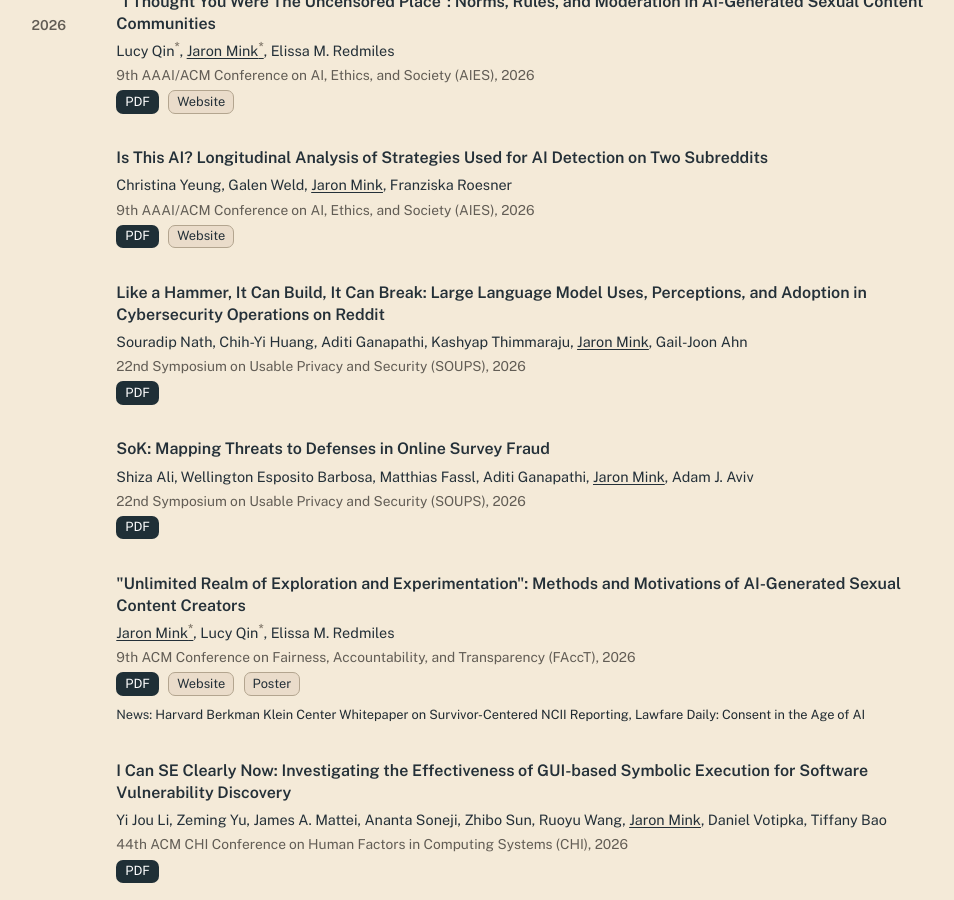
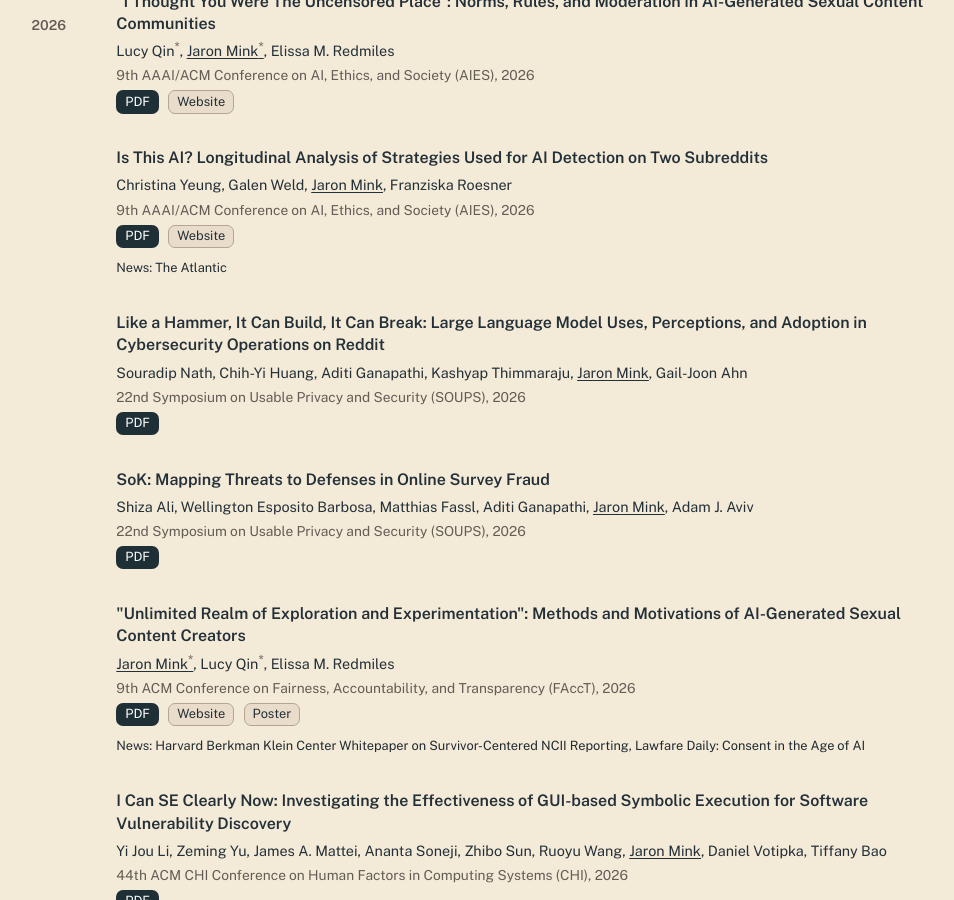
Before and after one commit to JaronMink/personal-website, a Jekyll site: the page built from publications.md, in a window 1280 px wide and 900 px high, scrolled down 340 px. Shown: the whole window, without its empty margins (111-1065 px from the left). Built offline with Jekyll 4.4.1, drawn with Linux system fonts in a browser that asks for light colours.

Commit message:
Add Atlantic coverage to Is This AI

```diff
--- a/_data/publications.yml
+++ b/_data/publications.yml
@@ -113,6 +113,9 @@
   - label: Website
     url: https://agent-security.cs.washington.edu/is-this-ai.html
     style: info
+  news:
+  - label: The Atlantic
+    url: https://www.theatlantic.com/technology/2026/09/chatgpt-imessage-ai-texting/688507/
   citation:
     source: https://arxiv.org/abs/2606.22689
     verified_date: '2026-07-16'
```
